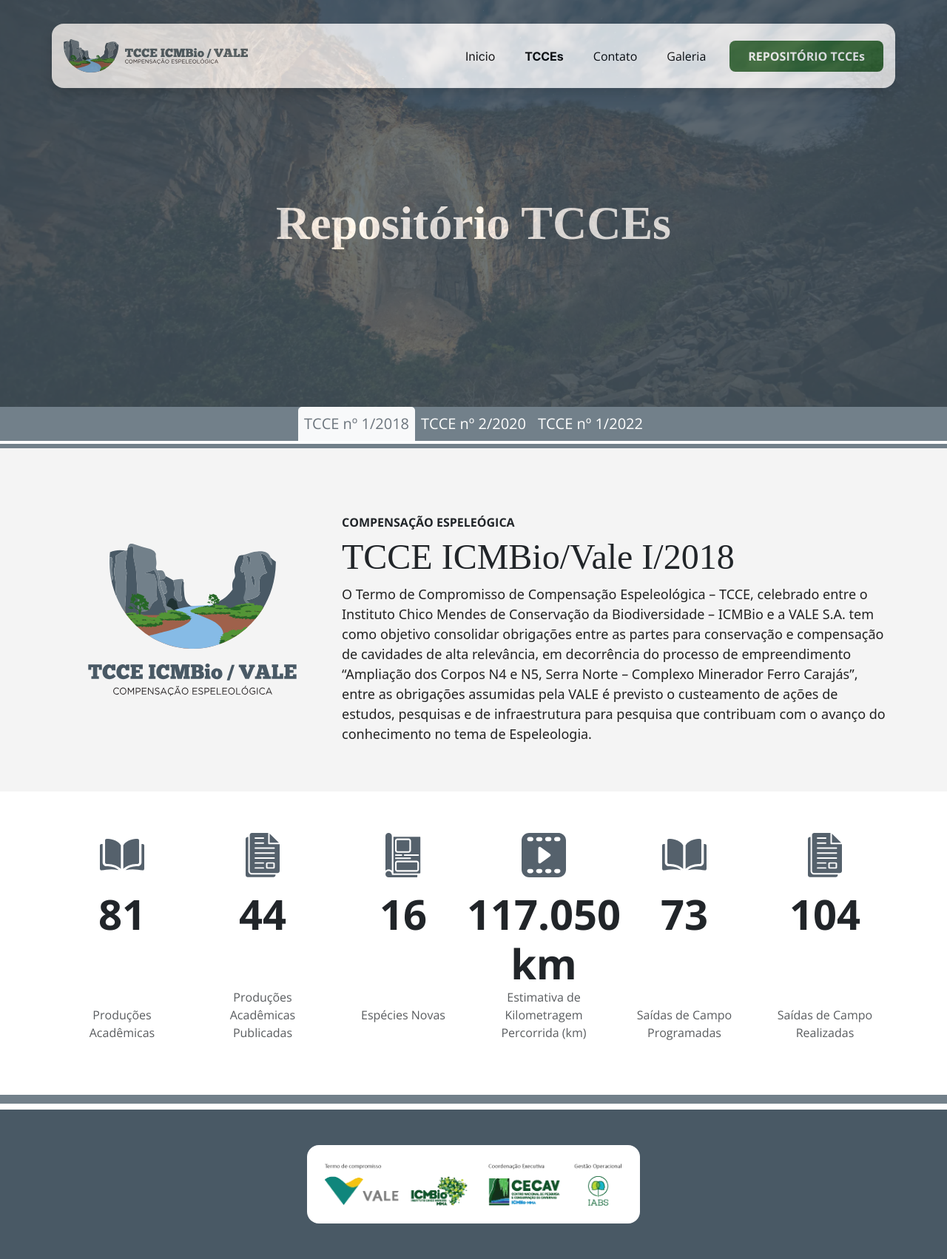
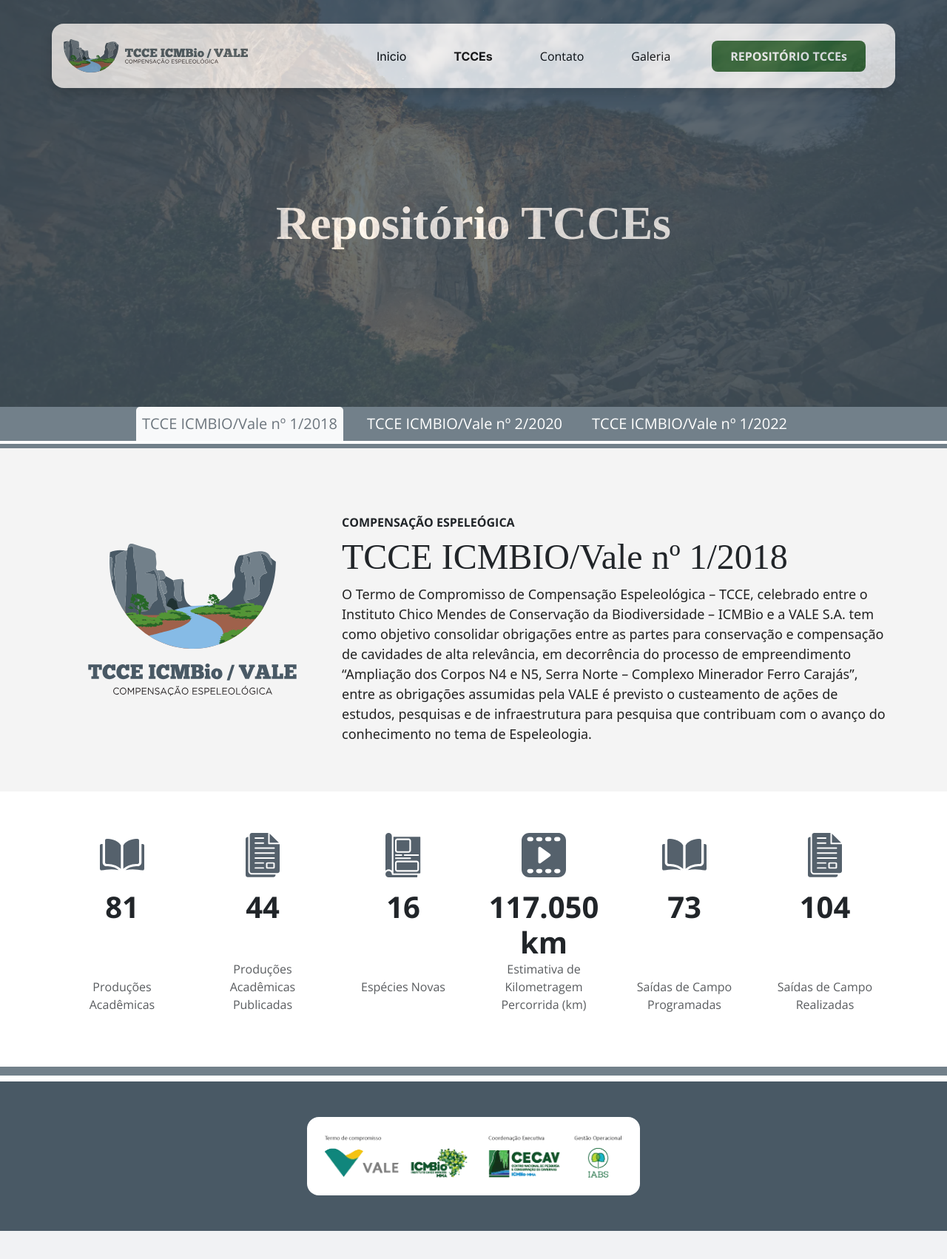
Before and after one commit to iabstecnologia/repositoriotcce, a Django app: page /tcce/ in a window 1280 px wide. Shown: the whole page at 74% size. After the commit the page ends 1664 px from the top, so only its background shows below. Run offline with Django 5.2, Linux system fonts and the light colour scheme; some web fonts are replaced.

Commit message:
Ajusta página tcce

```diff
--- a/www/templates/website/tcce.html
+++ b/www/templates/website/tcce.html
@@ -21,6 +21,11 @@
 .nav-link-custom:hover:not(.active) {
     color: #f8f9fa; /* Branco mais claro no hover para inativos */
     border: none;
+}
+
+/* Espaçamento entre os botões das abas */
+.nav-item {
+    margin-right: 1.5rem; /* Adiciona espaço à direita de cada botão */
 }
 
 /* CONTAINER DAS IMAGENS */
@@ -102,6 +107,11 @@
     /* Garante que o texto longo demais seja cortado, se necessário, em vez de quebrar o layout */
     overflow: hidden;
 }
+
+/* Reduz o tamanho da fonte dos números do contador */
+.counter-value {
+    font-size: 2.5rem !important; /* Reduz de display-4 (~3.5rem) para 2.5rem */
+}
 </style>
 {% endblock extra_css %}
 
@@ -131,7 +141,7 @@
                                     role="tab"
                                     aria-controls="tcce1"
                                     aria-selected="true">
-                                TCCE nº 1/2018
+                                TCCE ICMBIO/Vale nº 1/2018
                             </button>
                         </li>
                         <li class="nav-item" role="presentation">
@@ -143,7 +153,7 @@
                                     role="tab"
                                     aria-controls="tcce2"
                                     aria-selected="false">
-                                TCCE nº 2/2020
+                                TCCE ICMBIO/Vale nº 2/2020
                             </button>
                         </li>
                         <li class="nav-item" role="presentation">
@@ -155,7 +165,7 @@
                                     role="tab"
                                     aria-controls="tcce3"
                                     aria-selected="false">
-                                TCCE nº 1/2022
+                                TCCE ICMBIO/Vale nº 1/2022
                             </button>
                         </li>
                     </ul>
@@ -187,13 +197,14 @@
                                     </div>
                                     <div class="col-lg-8">
                                         <p class="text-custom-light-gray font-open-sans fw-bold text-uppercase text-header-pretitle">COMPENSAÇÃO ESPELEÓGICA</p>
-                                        <h2 class="text-custom-medium-gray font-chunkfive text-header-title">TCCE ICMBio/Vale I/2018</h2>
+                                        <h2 class="text-custom-medium-gray font-chunkfive text-header-title">TCCE ICMBIO/Vale nº 1/2018</h2>
                                         <p class="text-custom-dark font-montserrat text-body-paragraph">
-                                            O Termo de Compromisso de Compensação Espeleológica – TCCE, celebrado entre o Instituto Chico Mendes de Conservação da Biodiversidade
-                                            – ICMBio e a VALE S.A. tem como objetivo consolidar obrigações entre as partes para conservação e compensação de cavidades de alta relevância,
-                                            em decorrência do processo de empreendimento “Ampliação dos Corpos N4 e N5, Serra Norte – Complexo Minerador Ferro Carajás”, entre as obrigações
-                                            assumidas pela VALE é previsto o custeamento de ações de estudos, pesquisas e de infraestrutura para pesquisa que contribuam com o avanço do
-                                            conhecimento no tema de Espeleologia.
+                                            O Termo de Compromisso de Compensação Espeleológica – TCCE, celebrado entre o Instituto Chico Mendes de Conservação
+                                            da Biodiversidade – ICMBio e a VALE S.A. tem como objetivo consolidar obrigações entre as partes para conservação e
+                                            compensação de cavidades de alta relevância, em decorrência do processo de empreendimento “Ampliação dos Corpos N4 e N5,
+                                             Serra Norte – Complexo Minerador Ferro Carajás”, entre as obrigações assumidas pela VALE é previsto o custeamento de
+                                             ações de estudos, pesquisas e de infraestrutura para pesquisa que contribuam com o avanço do conhecimento no tema de
+                                             Espeleologia.
                                         </p>
                                     </div>
                                 </div>
@@ -274,13 +285,16 @@
                                     </div>
                                     <div class="col-lg-8">
                                         <p class="text-custom-light-gray font-open-sans fw-bold text-uppercase text-header-pretitle">COMPENSAÇÃO ESPELEÓGICA</p>
-                                        <h2 class="text-custom-medium-gray font-chunkfive text-header-title">TCCE ICMBio/Vale II/2020</h2>
+                                        <h2 class="text-custom-medium-gray font-chunkfive text-header-title">TCCE ICMBIO/Vale nº 2/2020</h2>
                                         <p class="text-custom-dark font-montserrat text-body-paragraph">
-                                            O Termo de Compromisso de Compensação Espeleológica – TCCE, celebrado entre o Instituto Chico Mendes de Conservação da Biodiversidade
-                                            – ICMBio e a VALE S.A. tem como objetivo consolidar obrigações entre as partes para conservação e compensação de cavidades de alta relevância,
-                                            em decorrência do processo de empreendimento “Ampliação dos Corpos N4 e N5, Serra Norte – Complexo Minerador Ferro Carajás”, entre as obrigações
-                                            assumidas pela VALE é previsto o custeamento de ações de estudos, pesquisas e de infraestrutura para pesquisa que contribuam com o avanço do
-                                            conhecimento no tema de Espeleologia.
+                                            O Termo de Compromisso de Compensação Espeleológica No. 02/2020, celebrado entre o Instituto Chico Mendes de
+                                            Conservação da Biodiversidade – ICMBio e a VALE S.A. tem como objetivo a consolidação territorial de 235,87
+                                            hectares localizados nas propriedades MQ-12 (Fazenda Manoel José, Glebas 1 e 2, Registros M.951 e M.954) e MQ-62
+                                            (Fazenda Gandarela – Registro M.17.865), em unidade de conservação de proteção integral –
+                                            “Parque Nacional da Serra do Gandarela”, Estado de Minas Gerais – garantindo a preservação das 34 cavidades naturais
+                                            ali inseridas; e outras 14 ações relacionadas à implementação de ações do Programa Nacional de
+                                            onservação do Patrimônio Espeleológico pela Vale S.A – no limite de investimento determinado pelo cálculo já
+                                            previsto no artigo 5o da mesma Instrução Normativa.
                                         </p>
                                     </div>
                                 </div>
@@ -362,13 +376,15 @@
                                     </div>
                                     <div class="col-lg-8">
                                         <p class="text-custom-light-gray font-open-sans fw-bold text-uppercase text-header-pretitle">COMPENSAÇÃO ESPELEOLÓGICA</p>
-                                        <h2 class="text-custom-medium-gray font-chunkfive text-header-title">TCCE ICMBio/Vale I/2022</h2>
+                                        <h2 class="text-custom-medium-gray font-chunkfive text-header-title">TCCE ICMBIO/Vale nº 2/2020</h2>
                                         <p class="text-custom-dark font-montserrat text-body-paragraph">
-                                            O Termo de Compromisso de Compensação Espeleológica – TCCE, celebrado entre o Instituto Chico Mendes de Conservação da Biodiversidade
-                                            – ICMBio e a VALE S.A. tem como objetivo consolidar obrigações entre as partes para conservação e compensação de cavidades de alta relevância,
-                                            em decorrência do processo de empreendimento “Ampliação dos Corpos N4 e N5, Serra Norte – Complexo Minerador Ferro Carajás”, entre as obrigações
-                                            assumidas pela VALE é previsto o custeamento de ações de estudos, pesquisas e de infraestrutura para pesquisa que contribuam com o avanço do
-                                            conhecimento no tema de Espeleologia.
+                                            O Termo de Compromisso de Compensação Espeleológica n° 01/2022 celebrado entre o Instituto ChicoMendes de Conservação da
+                                            Biodiversidade – ICMBio e a Vale S.A tem como objetivo consolidar obrigações entre as partes para conservação e
+                                            compensação pelos impactos negativos irreversíveis a cavidades naturais subterrâneas com grau de relevância alto
+                                            ocasionados pelos empreendimentos "Ampliação dos Corpos N4 e N5, Serra Norte - Complexo Minerador Ferro Carajás".
+                                            Entre as obrigações assumidas pela Vale é prevista a implementação de ações para a consolidação territorial do Parque
+                                            Nacional Cavernas do Peruaçu, bem como a implementação de ações do Programa Nacional de Conservação do Patrimônio
+                                            Espeleológico pela Vale S.A.
                                         </p>
                                     </div>
                                 </div>
```
Also changed, not shown: www/static/assets/img/cropped-iabs-logo.png (added), www/static/assets/img/iabs-logo-112px.png (added), www/static/assets/img/iabs-logo.png (added), 2 other files.
